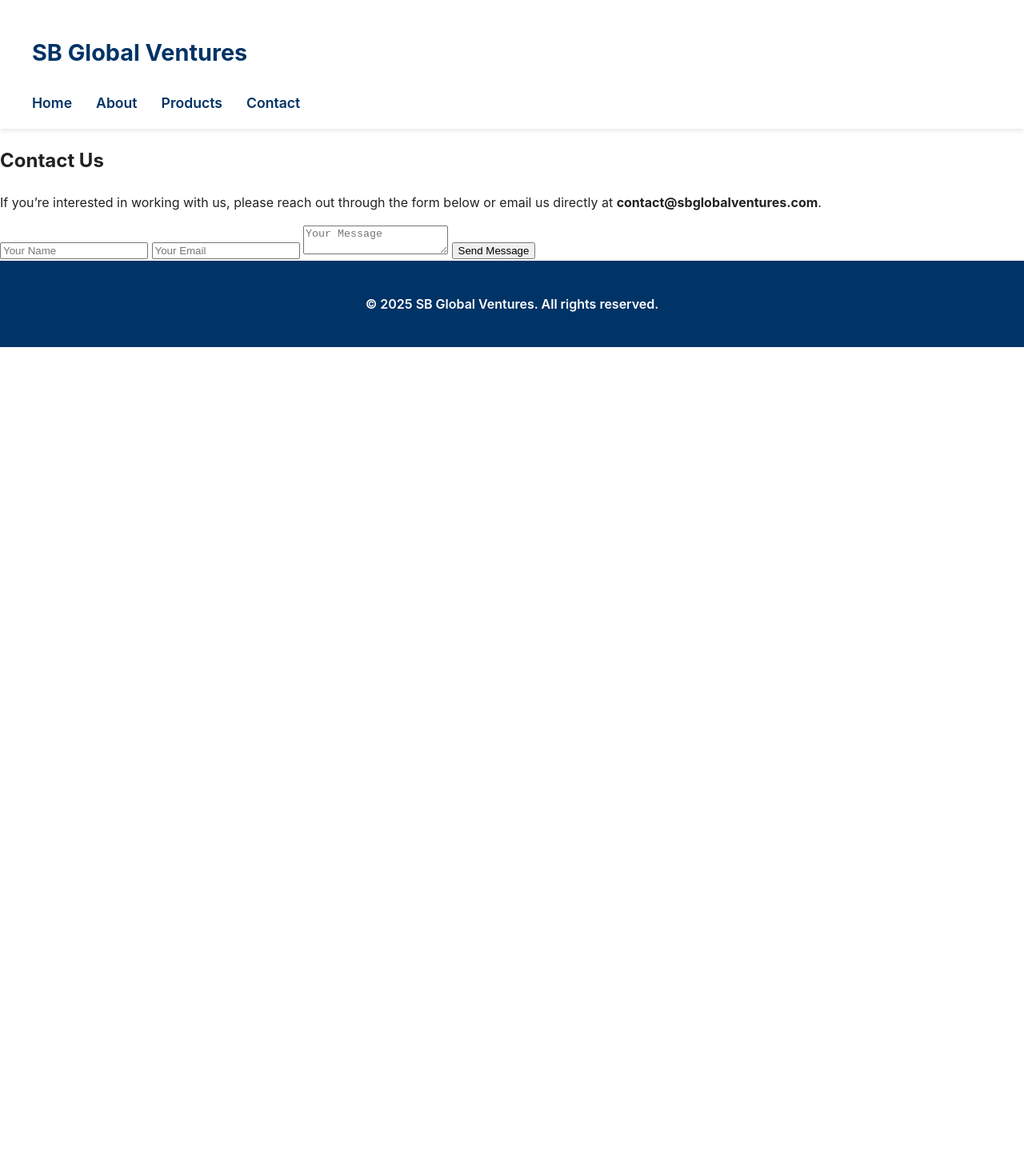
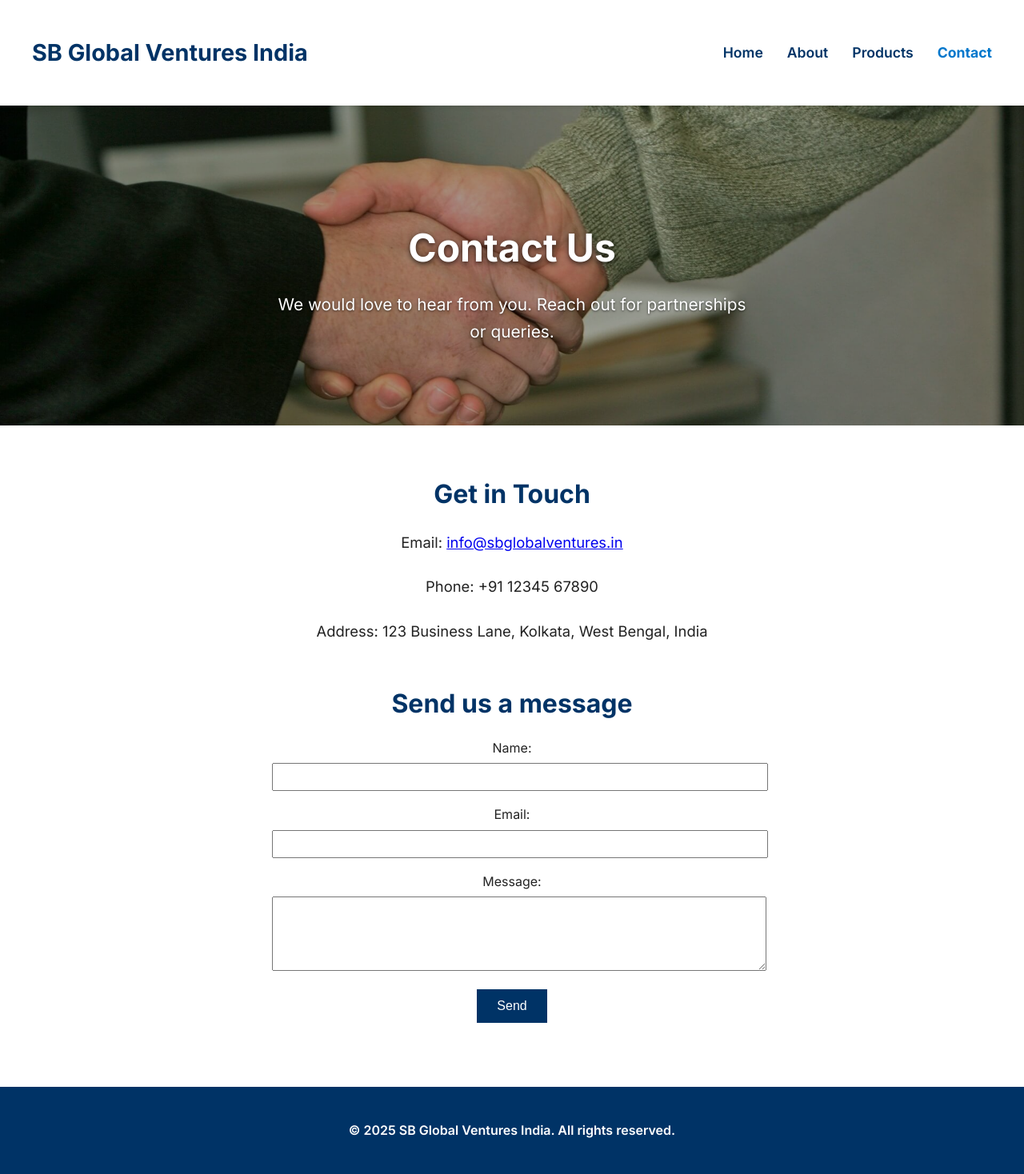
Before and after one commit to Iambiswajit-C/sbglobalventures, a plain HTML site: page contact.html in a window 1280 px wide. Shown: the whole page at 80% size. Before the commit the page ends 800 px from the top, so only its background shows below. Drawn offline with Linux system fonts and the light colour scheme.

Commit message:
Update contact.html

```diff
--- a/contact.html
+++ b/contact.html
@@ -1,43 +1,56 @@
 <!DOCTYPE html>
 <html lang="en">
 <head>
-  <meta charset="UTF-8">
-  <meta name="viewport" content="width=device-width, initial-scale=1.0">
-  <title>Contact Us - SB Global Ventures</title>
-  <link rel="stylesheet" href="styles.css">
+  <meta charset="UTF-8" />
+  <meta name="viewport" content="width=device-width, initial-scale=1" />
+  <meta name="description" content="Contact SB Global Ventures India for inquiries and partnerships." />
+  <title>SB Global Ventures India - Contact</title>
+  <link href="https://fonts.googleapis.com/css2?family=Inter:wght@400;600;700&display=swap" rel="stylesheet" />
+  <link rel="stylesheet" href="styles.css" />
 </head>
 <body>
   <header class="header">
-    <div class="container">
-      <h1><a href="index.html">SB Global Ventures</a></h1>
+    <h1><a href="index.html">SB Global Ventures India</a></h1>
     <nav>
       <ul>
         <li><a href="index.html">Home</a></li>
         <li><a href="about.html">About</a></li>
         <li><a href="products.html">Products</a></li>
-          <li><a href="contact.html" class="active">Contact</a></li>
+        <li><a href="contact.html" aria-current="page">Contact</a></li>
       </ul>
     </nav>
-    </div>
   </header>
 
-  <section class="page">
-    <div class="container">
+  <section class="hero" role="banner" aria-label="Contact Hero Image" style="background-image: url('images/hero-contact.jpg');">
+    <div>
       <h2>Contact Us</h2>
-      <p>If you’re interested in working with us, please reach out through the form below or email us directly at <strong>contact@sbglobalventures.com</strong>.</p>
-      <form class="contact-form">
-        <input type="text" placeholder="Your Name" required>
-        <input type="email" placeholder="Your Email" required>
-        <textarea placeholder="Your Message" required></textarea>
-        <button type="submit">Send Message</button>
-      </form>
+      <p>We would love to hear from you. Reach out for partnerships or queries.</p>
     </div>
   </section>
 
-  <footer class="footer">
-    <div class="container">
-      <p>&copy; 2025 SB Global Ventures. All rights reserved.</p>
-    </div>
+  <section class="about-section" aria-labelledby="contact-info">
+    <h3 id="contact-info">Get in Touch</h3>
+    <p>Email: <a href="mailto:info@sbglobalventures.in">info@sbglobalventures.in</a></p>
+    <p>Phone: +91 12345 67890</p>
+    <p>Address: 123 Business Lane, Kolkata, West Bengal, India</p>
+
+    <h3>Send us a message</h3>
+    <form style="max-width: 600px; margin: 0 auto;">
+      <label for="name" style="display:block; margin-bottom: 6px;">Name:</label>
+      <input type="text" id="name" name="name" style="width: 100%; padding: 8px; margin-bottom: 16px;" required />
+
+      <label for="email" style="display:block; margin-bottom: 6px;">Email:</label>
+      <input type="email" id="email" name="email" style="width: 100%; padding: 8px; margin-bottom: 16px;" required />
+
+      <label for="message" style="display:block; margin-bottom: 6px;">Message:</label>
+      <textarea id="message" name="message" rows="5" style="width: 100%; padding: 8px; margin-bottom: 16px;" required></textarea>
+
+      <button type="submit" style="background-color: #003366; color: white; padding: 12px 25px; border: none; font-size: 1rem; cursor: pointer;">Send</button>
+    </form>
+  </section>
+
+  <footer class="footer" role="contentinfo">
+    <p>&copy; 2025 SB Global Ventures India. All rights reserved.</p>
   </footer>
 </body>
 </html>
```
Lines whose indentation alone changed are shown as unchanged.
